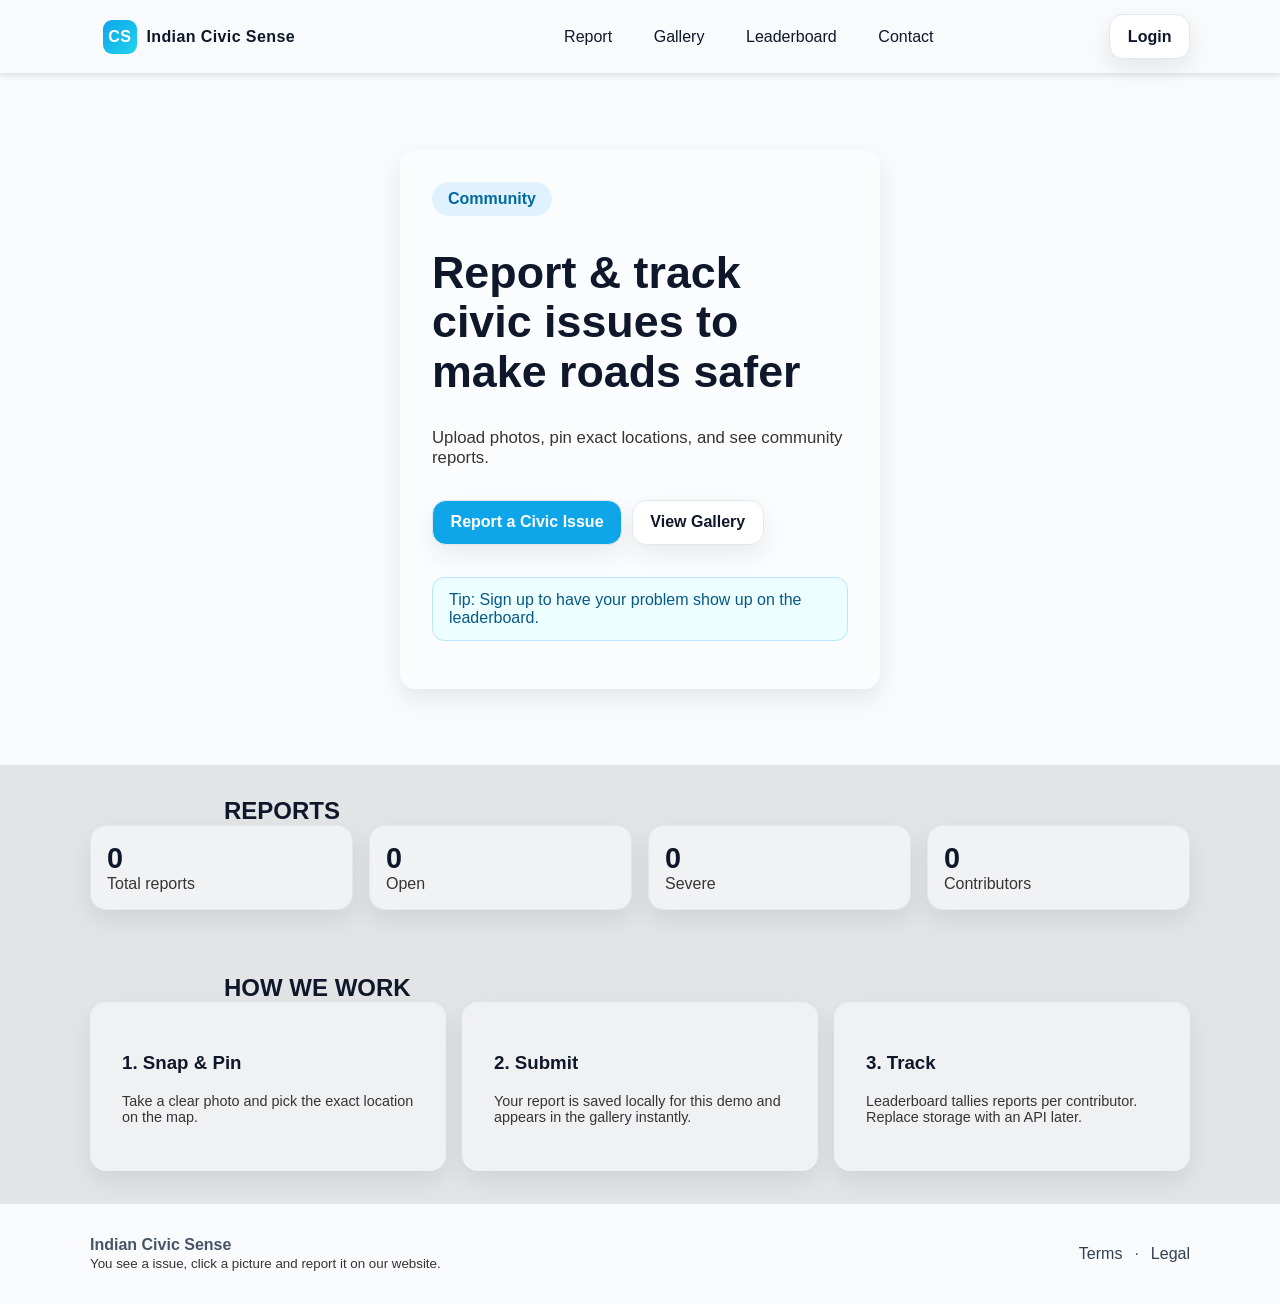
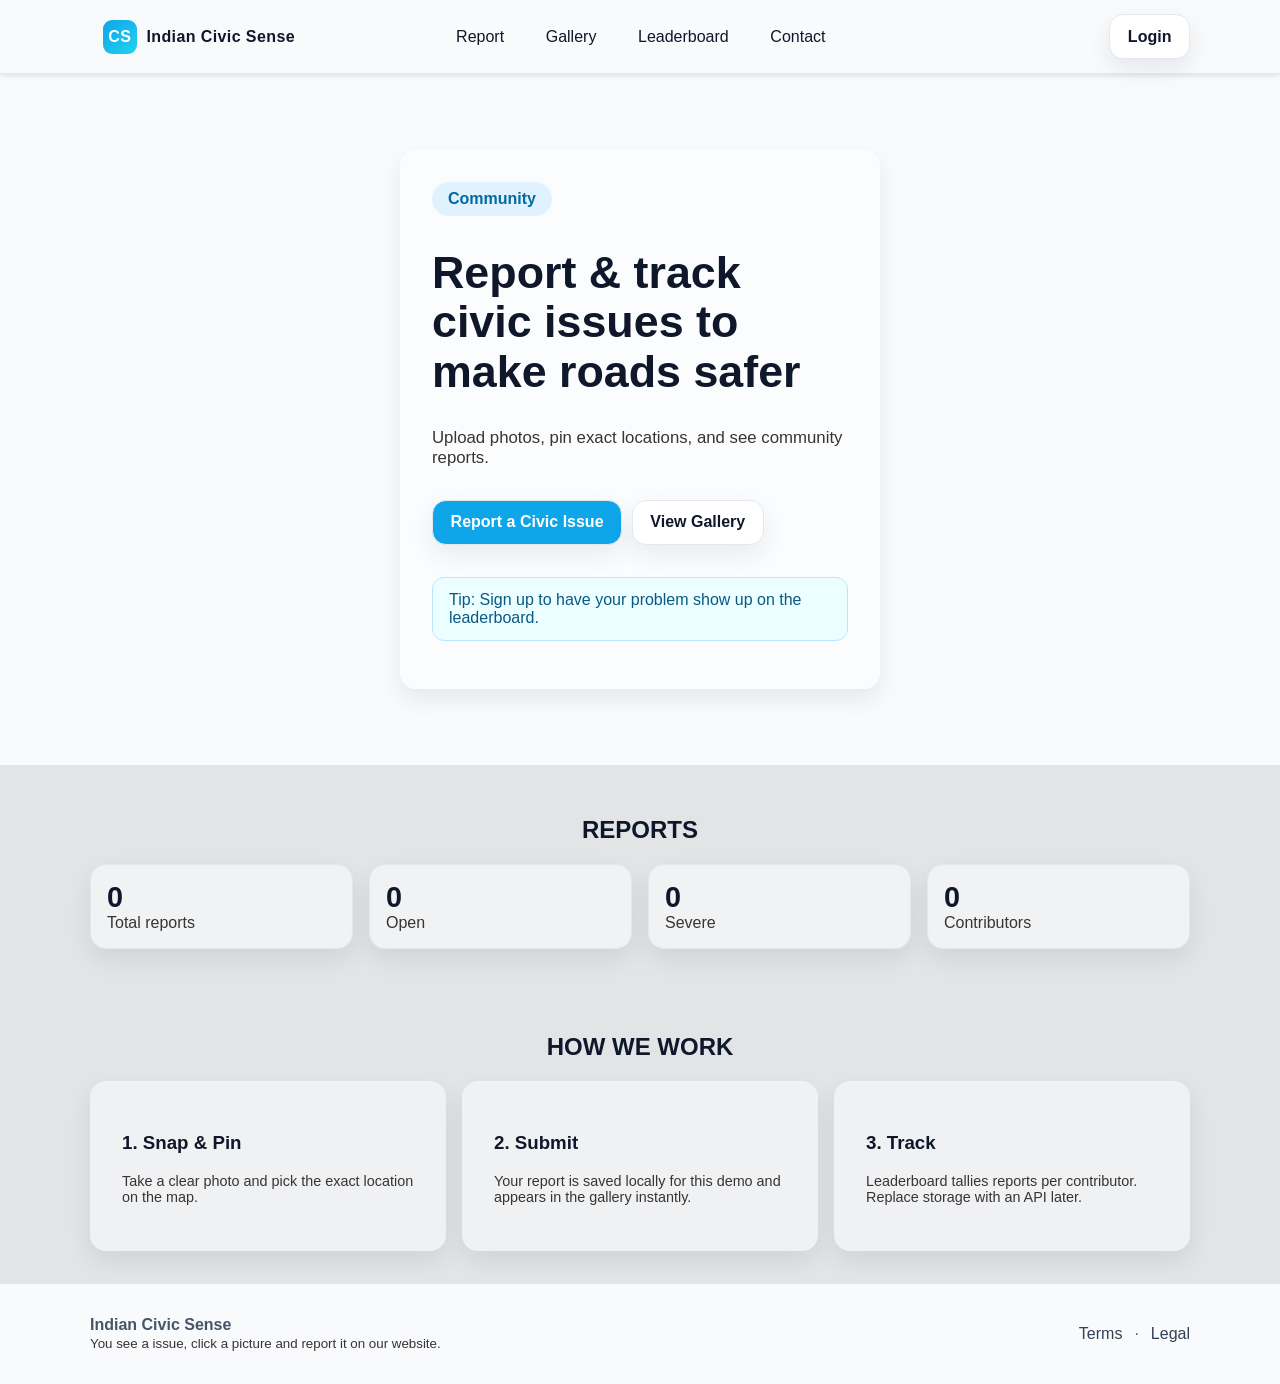

Implement responsive navigation and enhance mobile menu functionality across multiple pages

--- a/assets/css/style.css
+++ b/assets/css/style.css
@@ -661,3 +661,58 @@ body {
     display: flex; /* show when "open" class added */
   }
 }
+
+/* Final nav overrides to keep header responsive and consistent across pages */
+.nav-links {
+  padding-left: 0;
+  margin: 0;
+}
+
+.nav-actions {
+  display: flex;
+  align-items: center;
+  gap: 0.7rem;
+}
+
+.H1 {
+  display: block;
+  padding: 0 1rem;
+  text-align: center;
+}
+
+@media (max-width: 900px) {
+  nav .inner {
+    gap: 0.75rem;
+    flex-wrap: wrap;
+    padding: 0.6rem 0;
+  }
+
+  #nav-toggle {
+    display: flex;
+    margin-left: auto;
+  }
+
+  nav .nav-links {
+    display: none;
+    position: absolute;
+    top: calc(100% + 0.25rem);
+    right: 0;
+    width: min(260px, 90vw);
+    background: #fff;
+    border-radius: 12px;
+    box-shadow: 0 10px 24px rgba(15, 23, 42, 0.18);
+    padding: 0.75rem;
+    flex-direction: column;
+    gap: 0.35rem;
+    z-index: 120;
+  }
+
+  nav .nav-links.open {
+    display: flex;
+  }
+
+  .nav-actions {
+    width: 100%;
+    justify-content: flex-end;
+  }
+}
